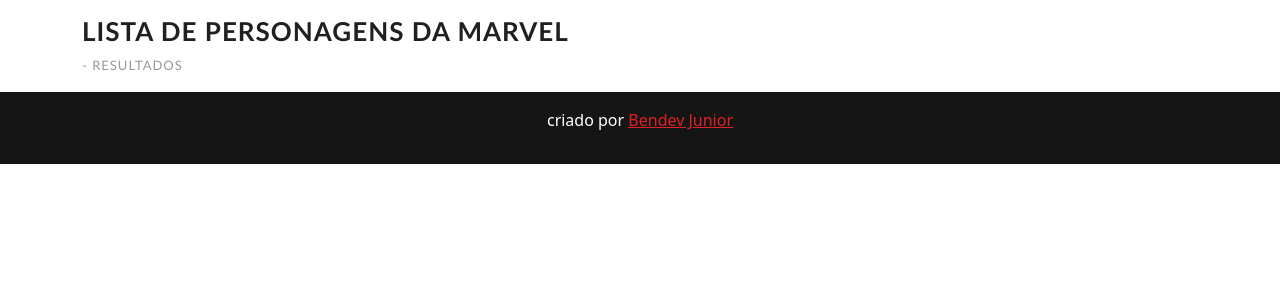
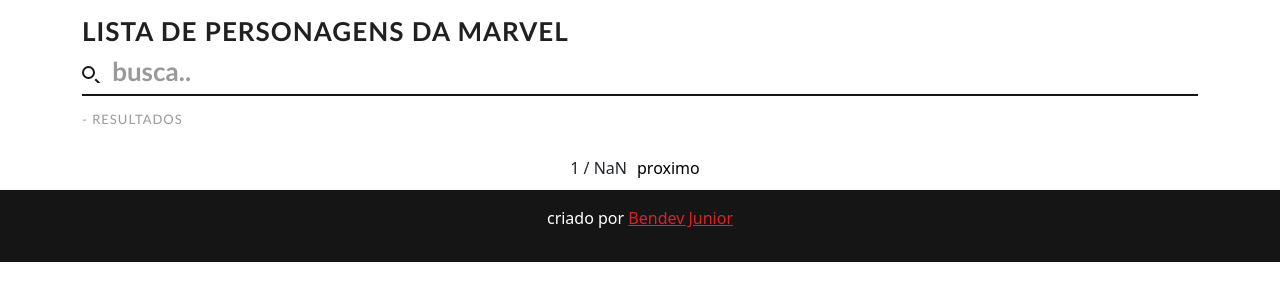
Before and after one commit to bendevjunior/marvelapp-angularjs, a website: page app/index.html in a window 1280 px wide. Shown: the part 456-756 px from the top of the page. Drawn offline with nearby package versions, Linux system fonts and the light colour scheme; some packages are replaced by stand-ins of ours; no server answers.

Commit message:
adicionando paginacao e busca

```diff
--- a/app/app.css
+++ b/app/app.css
@@ -194,3 +194,52 @@
     font-weight: bold;
     font: 500 26px/1 RobotoCondensed Bold,Trebuchet MS,Helvetica,Arial,sans-serif;
 }
+.search-container > input {
+    border: none;
+    background-color: transparent;
+    width: 100%;
+    height: 100%;
+    color: #151515;
+    outline: none;
+    padding-bottom: 0.4375rem;
+    padding-left: 0.7rem;
+    font: 800 26px/1 RobotoCondensed,Trebuchet MS,Helvetica,Arial,sans-serif;
+}
+.search-container > input::placeholder {
+    color: #999;
+}
+.search-container > .icon-search {
+    fill: none;
+    stroke-width: 2px;
+    stroke-linecap: square;
+    stroke: #151515;
+    display: flex;
+    align-items: center;
+    justify-content: center;
+}
+.search-container {
+    border-bottom: 2px solid #151515;
+    display: flex;
+    margin-top: 10px;
+    margin-bottom: 10px;
+}
+.pagination {
+    display: flex;
+    align-items: center;
+    justify-content: center;
+    width: 100%;
+}
+
+.pagination > button {
+    border: none;
+    color: black;
+    padding: 10px;
+    background: transparent;
+}
+
+.pagination > button:hover {
+    color: #e62429;
+}
+.pagination > button:disabled {
+    display: none;
+}
--- a/app/core/hero/hero.service.js
+++ b/app/core/hero/hero.service.js
@@ -23,6 +23,7 @@
             ts: ts,
             hash: hash(),
             apikey: PUBLIC_KEY,
+            limit: 100
           },
           isArray: false
         }
--- a/app/home/home.component.js
+++ b/app/home/home.component.js
@@ -1,12 +1,25 @@
 'use strict';
 
 angular.
-  module('home').
-  component('homeComponent', {
+  module('home')
+  .filter('startFrom', function () {
+    return function (input, start) {
+      if (input) {
+        start = +start;
+        return input.slice(start);
+      }
+      return [];
+    };
+  })
+  .component('homeComponent', {
     templateUrl: 'home/home.template.html',
-    controller: ['Hero',
-      function HomeController(Hero) {
+    controller: ['$scope', 'Hero',
+      function HomeController($scope, Hero) {
         this.loading = true
+
+        $scope.currentPage = 0;
+        $scope.pageSize = 10;
+        $scope.q = '';
         Promise.resolve(Hero.query())
           .then(value => {
             this.loading = false
@@ -15,6 +28,15 @@
           })
           .catch(e => console.log(e))
 
+        $scope.numberOfPages = function (totalItems) {
+          return Math.ceil(totalItems / $scope.pageSize);
         }
+        $scope.$watch('q', function (newValue, oldValue) {
+          if (oldValue != newValue) {
+            $scope.currentPage = 0;
+          }
+        }, true);
+      }
+
     ]
   });
--- a/app/home/home.template.html
+++ b/app/home/home.template.html
@@ -2,15 +2,27 @@
 
   <div class="hero-header">
     <p style="color: white;text-align: center;">PERSONAGENS DA MARVEL</p>
-    <p style="color: white;text-align: center;">Fique viciado em uma generosa ajuda de heróis e vilões da humilde Casa das Ideias!</p>
+    <p style="color: white;text-align: center;">Fique viciado em uma generosa ajuda de heróis e vilões da humilde Casa
+      das Ideias!</p>
   </div>
   <loading-component ng-if="$ctrl.loading"></loading-component>
 
   <div class="container" ng-if="!$ctrl.loading">
     <h1 class="headline-h1">Lista de personagens da Marvel</h1>
-    <span class="short-number" ngIf="ctrl.marvel.data.results.length > 1">{{$ctrl.marvel.data.total}} - resultados</span>
+    <div class="search-container">
+      <span class="icon-search">
+        <svg xmlns="http://www.w3.org/2000/svg" width="19" height="17" viewBox="0 0 19 17" fill-rule="evenodd">
+          <circle cx="6.5" cy="6.5" r="5.5"></circle>
+          <path d="M14 14l3.536 3.536"></path>
+        </svg>
+      </span>
+      <input type="text" name="search" ng-model="search.$" placeholder="busca..">
+    </div>
+    <span class="short-number" ngIf="$ctrl.marvel.data.results.length > 1">{{$ctrl.marvel.data.total}} -
+      resultados</span>
     <ul class="container lista-herois ">
-      <article class="item-hero" ng-repeat="hero in $ctrl.marvel.data.results">
+      <article class="item-hero"
+        ng-repeat="hero in $ctrl.marvel.data.results | filter: search | filter:q | startFrom:currentPage*pageSize | limitTo:pageSize">
         <a class="link-hero" href="#!/hero/{{hero.id}}">
           <div class="card-thumb">
             <figure>
@@ -23,5 +35,15 @@
         </a>
       </article>
     </ul>
+    <div class="pagination">
+      <button ng-disabled="currentPage == 0" ng-click="currentPage=currentPage-1">
+        voltar
+      </button>
+      <span>{{currentPage+1}} / {{numberOfPages($ctrl.marvel.data.results.length)}}</span>
+      <button ng-disabled="currentPage >= numberOfPages($ctrl.marvel.data.results.length) - 1"
+        ng-click="currentPage=currentPage+1">
+        proximo
+      </button>
+    </div>
   </div>
 </div>
```
Also changed, not shown: app/index.html (+2 -0 lines). Lines whose indentation alone changed are shown as unchanged.
